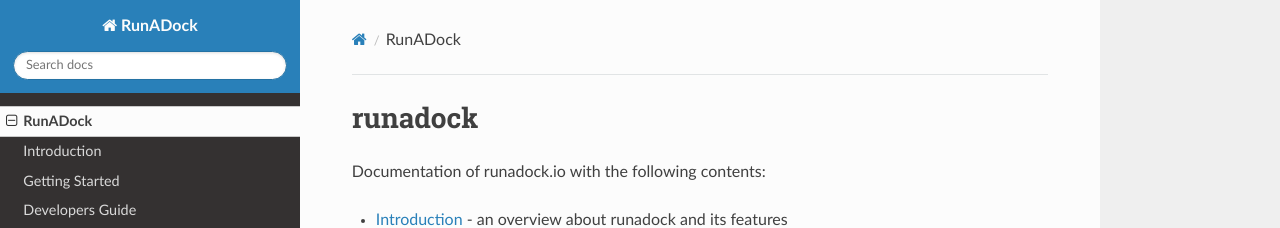
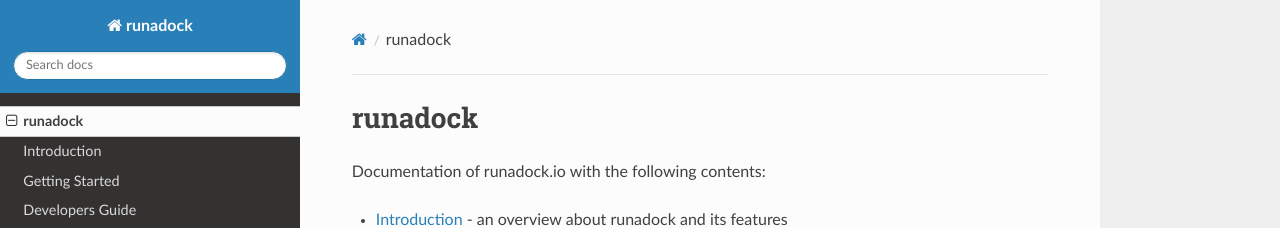
Before and after one commit to runadock/docs, an MkDocs documentation site: the page built from docs/index.md, in a window 1280 px wide. Shown: the top 228 px of the page. Built offline with MkDocs 1.6.1, drawn with Linux system fonts in a browser that asks for light colours; nearby versions of some CDN libraries; old or Windows-style settings are respelled for this version of MkDocs.

```diff
--- a/mkdocs.yml
+++ b/mkdocs.yml
@@ -1,6 +1,6 @@
-site_name: RunADock
+site_name: runadock
 pages:
-- [index.md, RunADock]
+- [index.md, runadock]
 - [Introduction.md, Introduction]
 - [GettingStarted.md, Getting Started]
 - [DevelopersGuide.md, Developers Guide]
```
